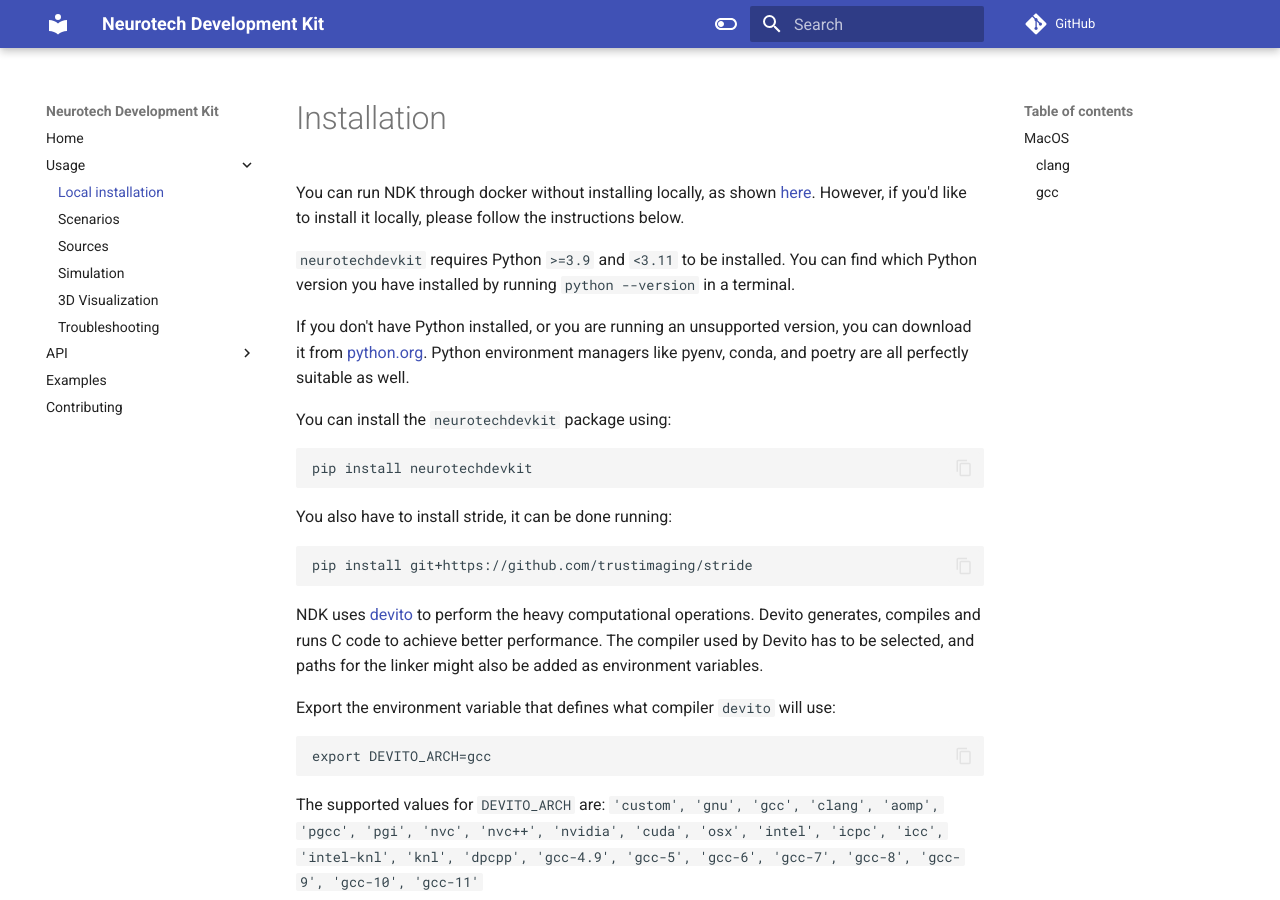
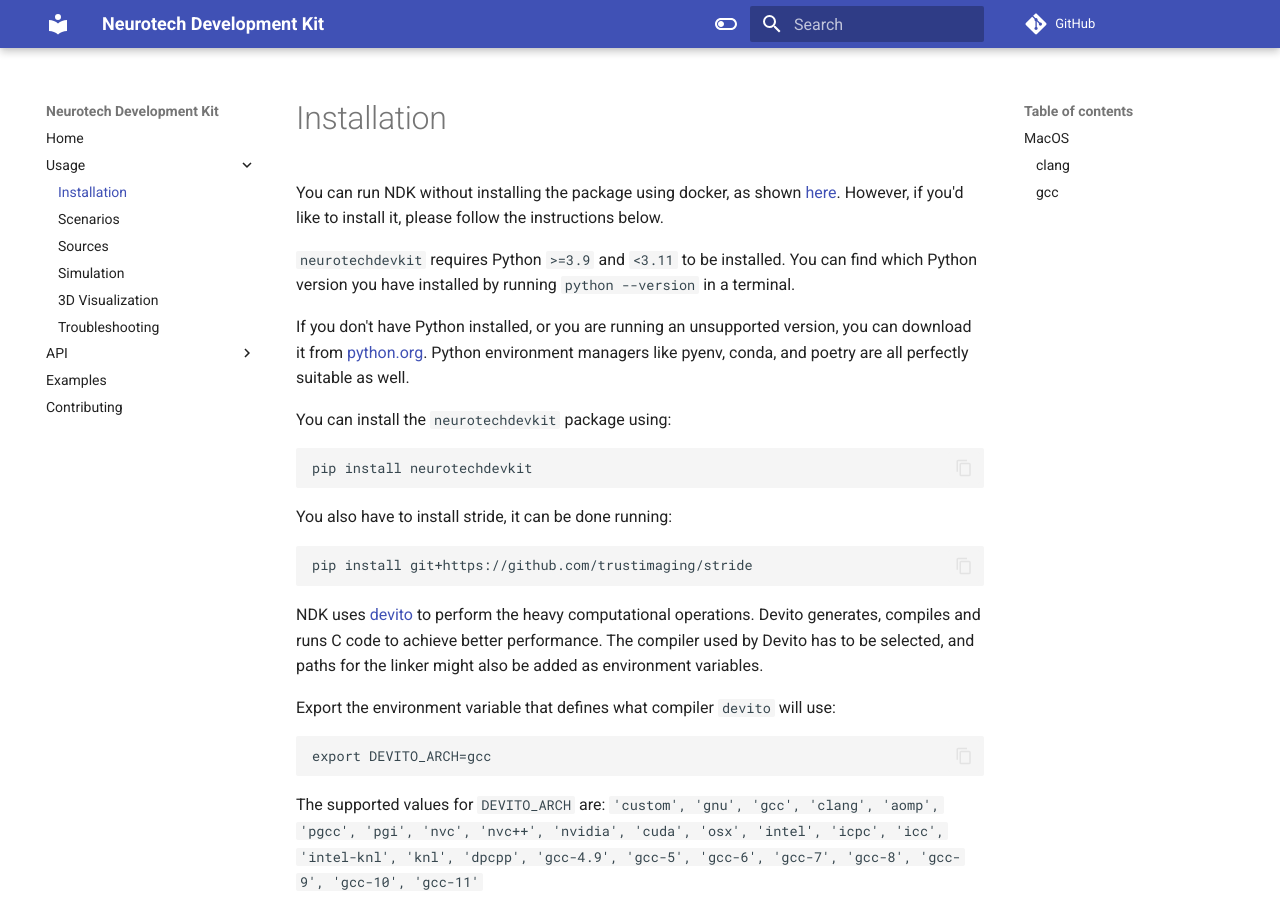
Before and after one commit to agencyenterprise/neurotechdevkit, an MkDocs documentation site: the page built from docs/usage/installation.md, in a window 1280 px wide and 900 px high. Built offline with MkDocs 1.6.1 and Material for MkDocs 9.7.7, drawn with Linux system fonts in a browser that asks for light colours; comment, search, counter and statistics services are not loaded.

Commit message:
update text and links

```diff
--- a/docs/usage/installation.md
+++ b/docs/usage/installation.md
@@ -1,6 +1,6 @@
 # Installation
 
-You can run NDK through docker without installing locally, as shown [here](../index.md#running). However, if you'd like to install it locally, please follow the instructions below.
+You can run NDK without installing the package using docker, as shown [here](../index.md#running). However, if you'd like to install it, please follow the instructions below.
 
 `neurotechdevkit` requires Python `>=3.9` and `<3.11` to be installed. You can find which Python version you have installed by running `python --version` in a terminal.
 
--- a/mkdocs.yml
+++ b/mkdocs.yml
@@ -29,7 +29,7 @@ theme:
 nav:
   - Home: index.md
   - Usage:
-      - Local installation: usage/installation.md
+      - Installation: usage/installation.md
       - Scenarios: usage/loading_scenarios.md
       - Sources: usage/defining_sources.md
       - Simulation: usage/running_simulation.md
```
Also changed, not shown: docs/index.md (+1 -1 lines).
